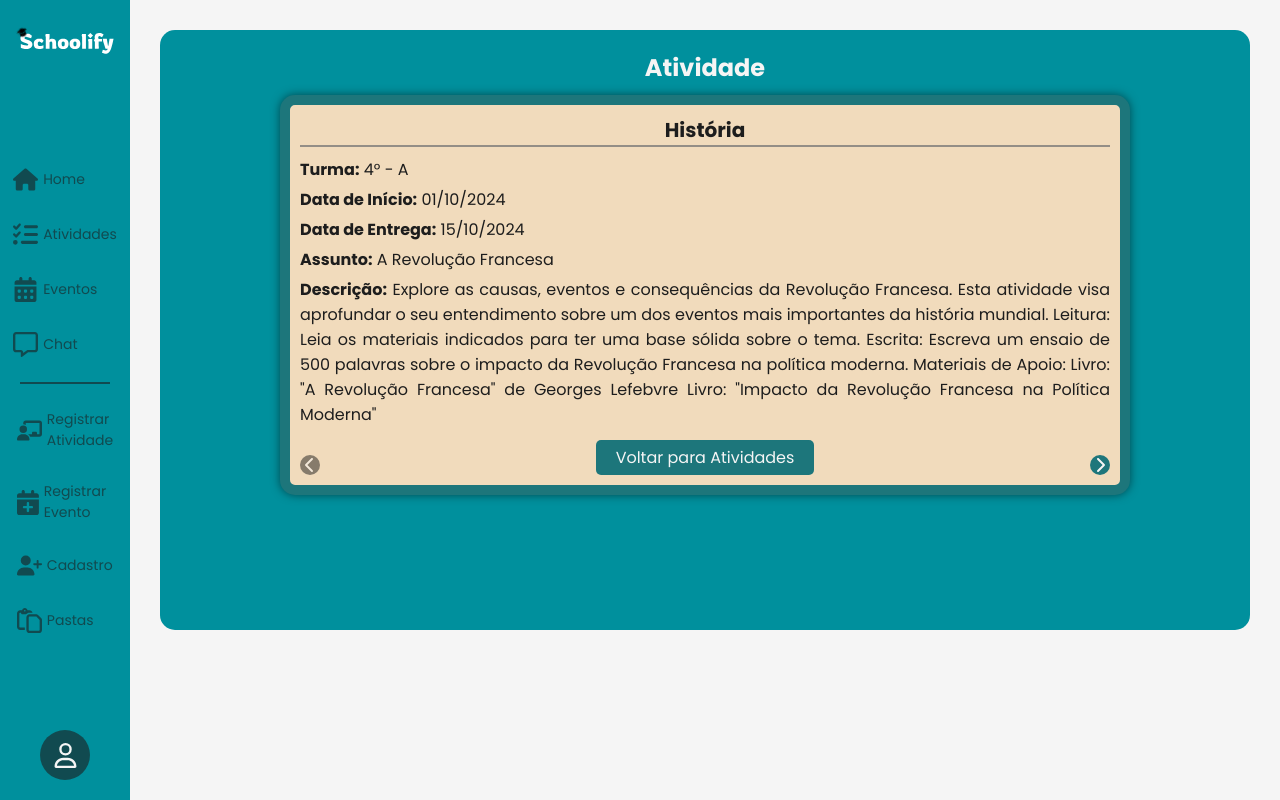
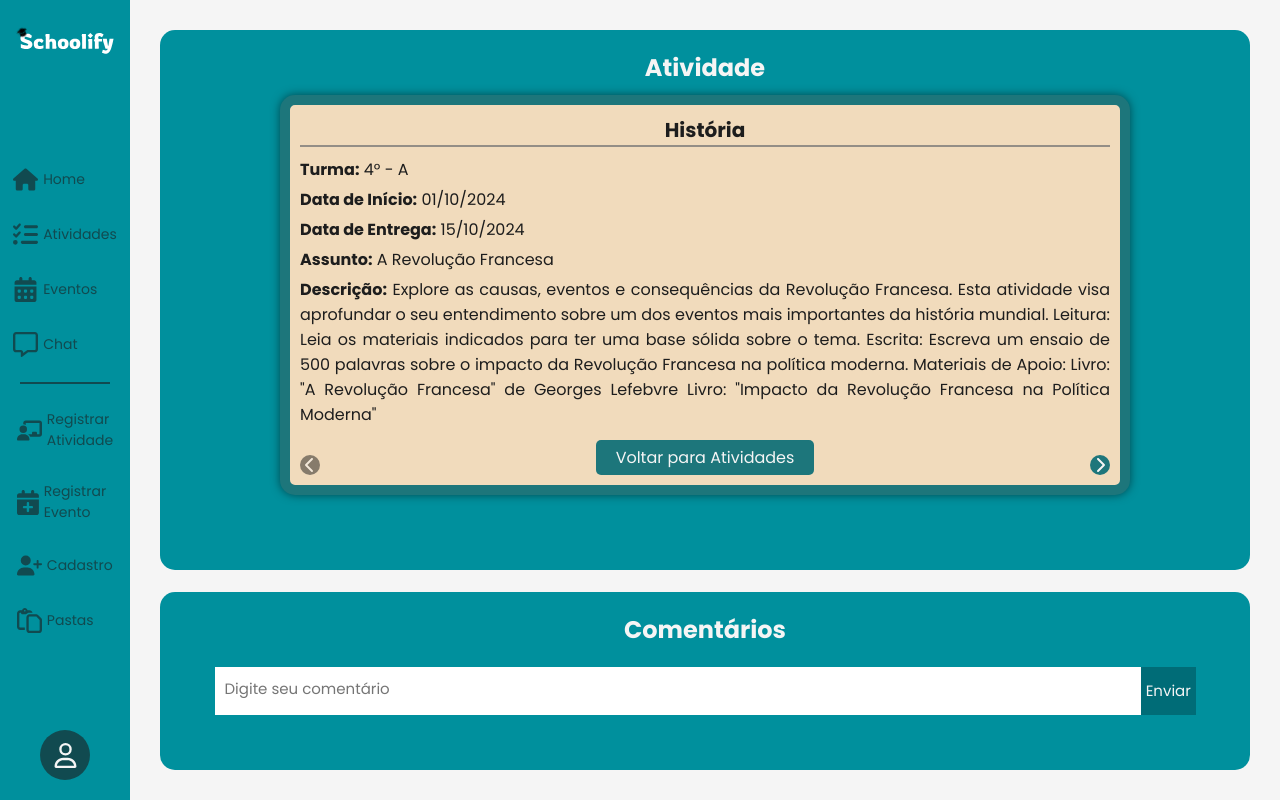
Before and after one commit to Lucas0u/Schoolify_01, a Next.js app: page /atividades_abertas in a window 1280 px wide. Built offline with nearby package versions, Linux system fonts and the light colour scheme.

Commit message:
Comentários das Atividades

```diff
--- /dev/null
+++ b/src/components/atividades/Comentarios.jsx
@@ -0,0 +1,17 @@
+import styles from '@/styles/Atividade.module.css';
+import Botao from '@/components/botoes/Botao'
+
+export default function Comentarios(){
+    return(
+        <div className={styles.containerComentario}>
+            <h2>Comentários</h2>
+
+            <div className={styles.containerForm}>
+                <form action="" method="POST">
+                    <textarea rows= '4' placeholder='Digite seu comentário' name='comentario' id='comentario' requerid></textarea>
+                    <Botao className={styles.botaoComentario} type='submit'>Enviar</Botao>
+                </form>
+            </div>
+        </div>
+    )
+}
--- a/src/components/calendario/Calendario.jsx
+++ b/src/components/calendario/Calendario.jsx
@@ -1,5 +1,5 @@
 import { useState, useEffect, useRef } from 'react';
-import styles from "@/styles/Calendario.module.css";
+import styles from '@/styles/Calendario.module.css';
 
 export default function Calendario({tamanho}){
 
--- a/src/pages/atividades_abertas.js
+++ b/src/pages/atividades_abertas.js
@@ -1,4 +1,5 @@
 import AtvAberta from "@/components/atividades/AtvAberta";
+import Comentarios from "@/components/atividades/comentarios";
 import Menu from "@/components/menu/Menu";
 import styles from '@/styles/Atividade.module.css';
 import { useRouter } from 'next/router';
@@ -71,6 +72,7 @@ export default function AtividadeAbertas() {
             onBack={handleBack}
           />
         </div>
+        <Comentarios/>
       </div>
     </>
   );
--- a/src/styles/Atividade.module.css
+++ b/src/styles/Atividade.module.css
@@ -146,6 +146,7 @@
   color: var(--preto);
 
   margin-bottom: 10px;
+
   border-bottom: rgba(148, 142, 134, 1) solid 2px;
 }
 
@@ -212,3 +213,70 @@
   cursor: not-allowed;
   color: var(--branco);
 }
+
+
+/* COMENTÁRIOS - ATIVIDADE ABERTA */
+
+.containerComentario{
+  margin-top: 2%;
+
+  width: 100%;
+  height: 25vh;
+  /* height: 100%; */
+
+  background-color: var(--azul-intermediário);
+  color: var(--branco);
+
+  border-radius: 15px;
+
+}
+
+.containerComentario h2{
+  text-align: center;
+
+  padding-top: 20px;
+}
+
+.containerForm form{
+  width: 100%;
+  height: 50%;
+
+  display: flex;
+  justify-content: center;
+  align-items:center;
+
+  padding: 20px 0px 20px 0px;
+}
+
+.containerForm textarea{
+  width: 85%;
+  height: 6vh;
+
+  border: none;
+  outline: none;
+  resize: none;
+
+  font-size: 15px;
+
+  padding: 10px 10px;
+
+}
+
+.botaoComentario{
+  width: 5%;
+  height: 6vh;
+
+  border: none;
+
+  background-color: var(--azul-escuro);
+  color: var(--branco);
+
+  font-size: 15px;
+  font-weight: 400;
+
+  cursor: pointer;
+}
+
+.botaoComentario:hover{
+  background-color: var(--azul-claro);
+}
--- a/src/styles/Calendario.module.css
+++ b/src/styles/Calendario.module.css
@@ -95,7 +95,7 @@
 }
 
 .pequeno .today{
-    background-color: rgb(62, 220, 234);
+    background-color: var(--azul-claro);
     color: white;
     padding: 5px;
     border-radius: 50%;
--- a/src/styles/globals.css
+++ b/src/styles/globals.css
@@ -3,6 +3,7 @@
 :root {
   --azul-intermediário: rgba(0, 144, 157, 1);
   --azul-escuro: rgba(0, 104, 114, 0.877);
+  --azul-claro: rgba(62, 220, 234, 1);
   --branco: rgba(245, 245, 245, 1);
   --preto: rgba(29, 29, 29, 1);
   --cinza: rgba(29, 29, 29, 0.6)
```
